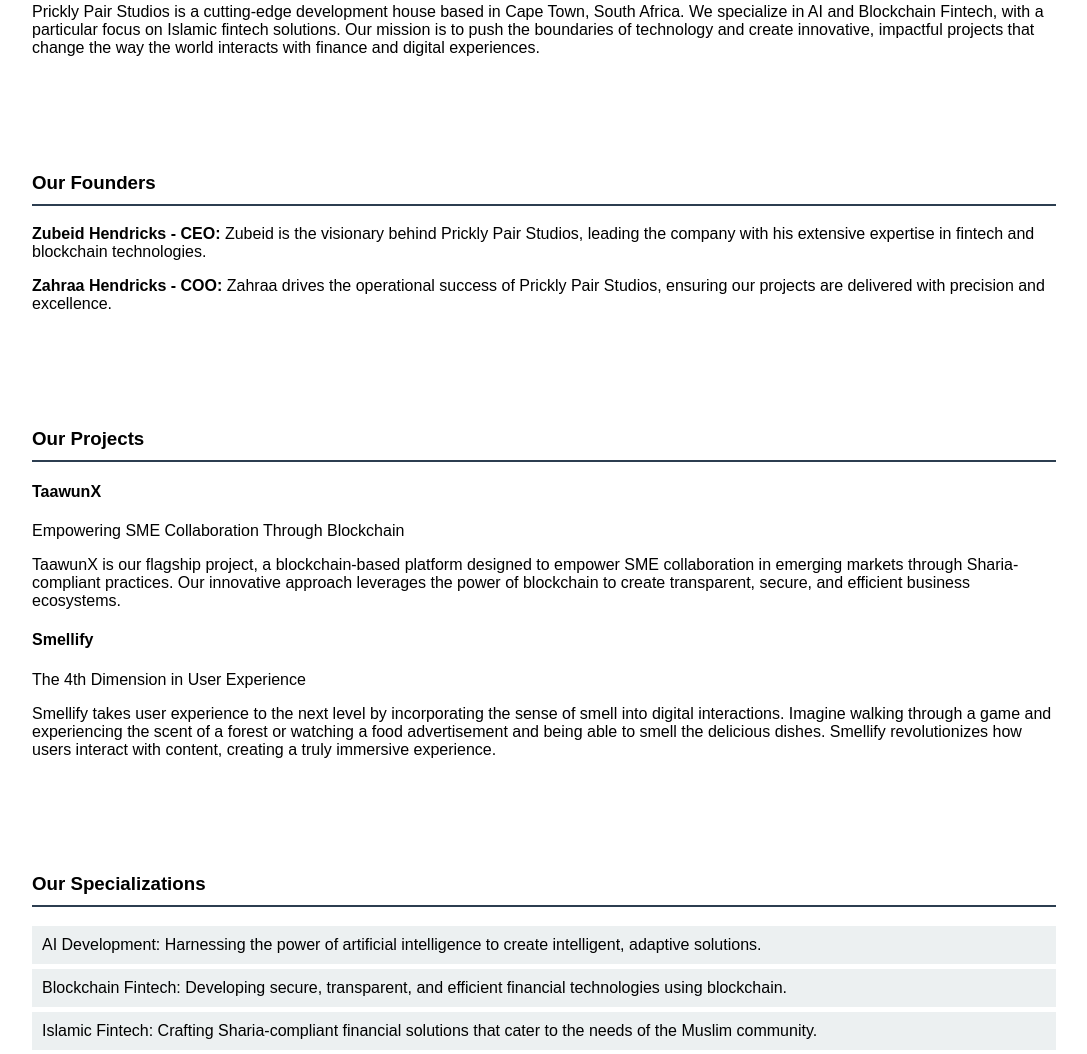
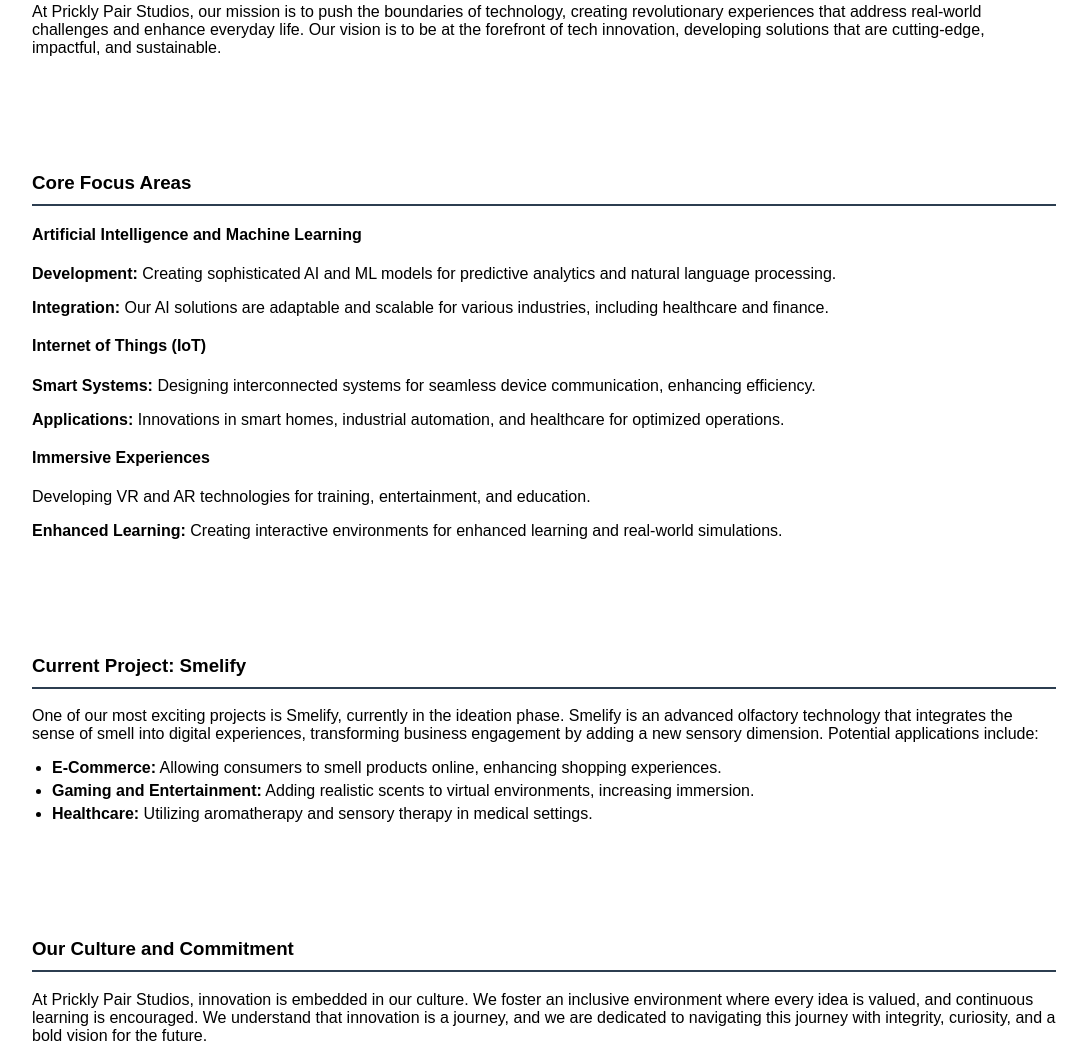
Before and after one commit to ZubeidHendricks/pricklypairstudios, a plain HTML site: page index.html in a window 1280 px wide. Shown: the part 261-1315 px from the top of the page, without its empty margins (96-1183 px from the left). Drawn offline with Linux system fonts and the light colour scheme.

Commit message:
updated the index.html and styles.css

```diff
--- a/index.html
+++ b/index.html
@@ -16,35 +16,38 @@
     <section id="about">
         <div class="container">
             <h3>About Us</h3>
-            <p>Prickly Pair Studios is a cutting-edge development house based in Cape Town, South Africa. We specialize in AI and Blockchain Fintech, with a particular focus on Islamic fintech solutions. Our mission is to push the boundaries of technology and create innovative, impactful projects that change the way the world interacts with finance and digital experiences.</p>
+            <p>At Prickly Pair Studios, our mission is to push the boundaries of technology, creating revolutionary experiences that address real-world challenges and enhance everyday life. Our vision is to be at the forefront of tech innovation, developing solutions that are cutting-edge, impactful, and sustainable.</p>
         </div>
     </section>
-    <section id="founders">
+    <section id="core-focus">
         <div class="container">
-            <h3>Our Founders</h3>
-            <p><strong>Zubeid Hendricks - CEO:</strong> Zubeid is the visionary behind Prickly Pair Studios, leading the company with his extensive expertise in fintech and blockchain technologies.</p>
-            <p><strong>Zahraa Hendricks - COO:</strong> Zahraa drives the operational success of Prickly Pair Studios, ensuring our projects are delivered with precision and excellence.</p>
+            <h3>Core Focus Areas</h3>
+            <h4>Artificial Intelligence and Machine Learning</h4>
+            <p><strong>Development:</strong> Creating sophisticated AI and ML models for predictive analytics and natural language processing.</p>
+            <p><strong>Integration:</strong> Our AI solutions are adaptable and scalable for various industries, including healthcare and finance.</p>
+            <h4>Internet of Things (IoT)</h4>
+            <p><strong>Smart Systems:</strong> Designing interconnected systems for seamless device communication, enhancing efficiency.</p>
+            <p><strong>Applications:</strong> Innovations in smart homes, industrial automation, and healthcare for optimized operations.</p>
+            <h4>Immersive Experiences</h4>
+            <p>Developing VR and AR technologies for training, entertainment, and education.</p>
+            <p><strong>Enhanced Learning:</strong> Creating interactive environments for enhanced learning and real-world simulations.</p>
         </div>
     </section>
-    <section id="projects">
+    <section id="current-project">
         <div class="container">
-            <h3>Our Projects</h3>
-            <h4>TaawunX</h4>
-            <p>Empowering SME Collaboration Through Blockchain</p>
-            <p>TaawunX is our flagship project, a blockchain-based platform designed to empower SME collaboration in emerging markets through Sharia-compliant practices. Our innovative approach leverages the power of blockchain to create transparent, secure, and efficient business ecosystems.</p>
-            <h4>Smellify</h4>
-            <p>The 4th Dimension in User Experience</p>
-            <p>Smellify takes user experience to the next level by incorporating the sense of smell into digital interactions. Imagine walking through a game and experiencing the scent of a forest or watching a food advertisement and being able to smell the delicious dishes. Smellify revolutionizes how users interact with content, creating a truly immersive experience.</p>
+            <h3>Current Project: Smelify</h3>
+            <p>One of our most exciting projects is Smelify, currently in the ideation phase. Smelify is an advanced olfactory technology that integrates the sense of smell into digital experiences, transforming business engagement by adding a new sensory dimension. Potential applications include:</p>
+            <ul>
+                <li><strong>E-Commerce:</strong> Allowing consumers to smell products online, enhancing shopping experiences.</li>
+                <li><strong>Gaming and Entertainment:</strong> Adding realistic scents to virtual environments, increasing immersion.</li>
+                <li><strong>Healthcare:</strong> Utilizing aromatherapy and sensory therapy in medical settings.</li>
+            </ul>
         </div>
     </section>
-    <section id="specializations">
+    <section id="culture">
         <div class="container">
-            <h3>Our Specializations</h3>
-            <ul>
-                <li>AI Development: Harnessing the power of artificial intelligence to create intelligent, adaptive solutions.</li>
-                <li>Blockchain Fintech: Developing secure, transparent, and efficient financial technologies using blockchain.</li>
-                <li>Islamic Fintech: Crafting Sharia-compliant financial solutions that cater to the needs of the Muslim community.</li>
-            </ul>
+            <h3>Our Culture and Commitment</h3>
+            <p>At Prickly Pair Studios, innovation is embedded in our culture. We foster an inclusive environment where every idea is valued, and continuous learning is encouraged. We understand that innovation is a journey, and we are dedicated to navigating this journey with integrity, curiosity, and a bold vision for the future.</p>
         </div>
     </section>
     <section id="contact">
@@ -60,6 +63,5 @@
             <p>Follow us on social media: <a href="#">Facebook</a> | <a href="#">Twitter</a> | <a href="#">LinkedIn</a></p>
         </div>
     </footer>
-    <script src="scripts.js"></script>
 </body>
 </html>
--- a/styles.css
+++ b/styles.css
@@ -36,15 +36,17 @@
     padding-bottom: 10px;
 }
 
+h4 {
+    margin-top: 20px;
+}
+
 ul {
-    list-style-type: none;
-    padding: 0;
+    list-style-type: disc;
+    padding-left: 20px;
 }
 
 ul li {
-    background: #ecf0f1;
     margin: 5px 0;
-    padding: 10px;
 }
 
 footer {
```
